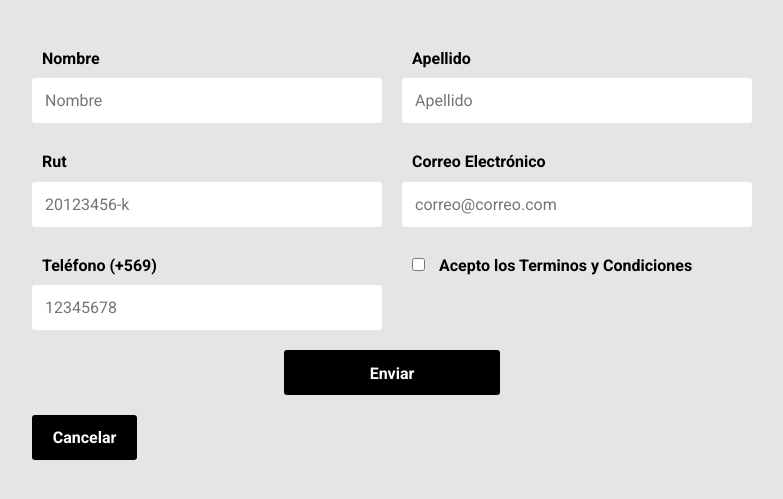
After one commit to Diegood07/Cinemac, a Django app: page /html/formulario/ in a window 1280 px wide. The commit adds this page. Shown: the top 499 px of the page, without its empty margins (248-1031 px from the left). Run offline with Django 4.2, Linux system fonts and the light colour scheme; some libraries are stand-ins or nearby versions.

Commit message:
añadiendo formulario

```diff
--- /dev/null
+++ b/pagina_clientes/static/css/formulario.css
@@ -0,0 +1,166 @@
+* {
+	box-sizing: border-box;
+}
+
+body {
+	font-family: 'Roboto', sans-serif;
+	background: #E5E5E5;
+}
+
+main {
+	max-width: 800px;
+	width: 90%;
+	margin: auto;
+	padding: 40px;
+}
+
+.formulario {
+	display: grid;
+	grid-template-columns: 1fr 1fr;
+	gap: 20px;
+}
+
+.formulario__label {
+	display: block;
+	font-weight: 700;
+	padding: 10px;
+	cursor: pointer;
+}
+
+.formulario__grupo-input {
+	position: relative;
+}
+
+.formulario__input {
+	width: 100%;
+	background: #fff;
+	border: 3px solid transparent;
+	border-radius: 3px;
+	height: 45px;
+	line-height: 45px;
+	padding: 0 40px 0 10px;
+	transition: .3s ease all;
+}
+
+.formulario__input:focus {
+	border: 3px solid #0075FF;
+	outline: none;
+	box-shadow: 3px 0px 30px rgba(163,163,163, 0.4);
+}
+
+.formulario__input-error {
+	font-size: 12px;
+	margin-bottom: 0;
+	display: none;
+}
+
+.formulario__input-error-activo {
+	display: block;
+}
+
+.formulario__validacion-estado {
+	position: absolute;
+	right: 10px;
+	bottom: 15px;
+	z-index: 100;
+	font-size: 16px;
+	opacity: 0;
+}
+
+.formulario__checkbox {
+	margin-right: 10px;
+}
+
+.formulario__grupo-terminos,
+.formulario__mensaje,
+.formulario__grupo-btn-enviar {
+	grid-column: span 2;
+}
+
+.formulario__mensaje {
+	height: 45px;
+	line-height: 45px;
+	background: #F66060;
+	padding: 0 15px;
+	border-radius: 3px;
+	display: none;
+}
+
+.formulario__mensaje-activo {
+	display: block;
+}
+
+.formulario__mensaje p {
+	margin: 0;
+}
+
+.formulario__grupo-btn-enviar {
+	display: flex;
+	flex-direction: column;
+	align-items: center;
+}
+
+.formulario__btn {
+	height: 45px;
+	line-height: 45px;
+	width: 30%;
+	background: #000;
+	color: #fff;
+	font-weight: bold;
+	border: none;
+	border-radius: 3px;
+	cursor: pointer;
+	transition: .1s ease all;
+	text-align: center;
+}
+
+.formulario__btn:hover {
+	box-shadow: 3px 0px 30px rgba(163,163,163, 1);
+}
+
+.formulario__mensaje-exito {
+	font-size: 14px;
+	color: #119200;
+	display: none;
+}
+
+.formulario__mensaje-exito-activo {
+	display: block;
+}
+
+/* ----- -----  Estilos para Validacion ----- ----- */
+.formulario__grupo-correcto .formulario__validacion-estado {
+	color: #1ed12d;
+	opacity: 1;
+}
+
+.formulario__grupo-incorrecto .formulario__label {
+	color: #bb2929;
+}
+
+.formulario__grupo-incorrecto .formulario__validacion-estado {
+	color: #bb2929;
+	opacity: 1;
+}
+
+.formulario__grupo-incorrecto .formulario__input {
+	border: 3px solid #bb2929;
+}
+
+
+/* ----- -----  Mediaqueries ----- ----- */
+@media screen and (max-width: 800px) {
+	.formulario {
+		grid-template-columns: 1fr;
+	}
+
+	.formulario__grupo-terminos,
+	.formulario__mensaje,
+	.formulario__grupo-btn-enviar {
+		grid-column: 1;
+	}
+
+	.formulario__btn {
+		width: 100%;
+	}
+}
--- /dev/null
+++ b/pagina_clientes/static/js/formulario.js
@@ -0,0 +1,83 @@
+const formulario = document.getElementById('formulario');
+const inputs = document.querySelectorAll('#formulario input');
+
+const expresiones = {
+	nombre: /^[a-zA-ZÀ-ÿ\s]{1,20}$/, // Letras y espacios, pueden llevar acentos.
+	apellido: /^[a-zA-ZÀ-ÿ\s]{1,20}$/, // Letras y espacios, pueden llevar acentos.
+	Rut: /^[0-9]{1,2}\.?[0-9]{3}\.?[0-9]{3}-[0-9kK]{1,2}$/, // Rut Chileno
+	correo: /^[a-zA-Z0-9_.+-]+@[a-zA-Z0-9-]+\.[a-zA-Z0-9-.]+$/,
+	telefono: /^\d{8}$/ // 8 numeros(chile).
+
+}
+
+
+const campos = {
+	nombre: false,
+	apellido: false,
+	Rut: false,
+	correo: false,
+	telefono: false
+}
+
+const validarFormulario = (e) => {
+	switch (e.target.name) {
+		case "nombre":
+			validarCampo(expresiones.nombre, e.target, 'nombre');
+		break;
+		case "apellido":
+			validarCampo(expresiones.apellido, e.target, 'apellido');
+		break;
+		case "Rut":
+			validarCampo(expresiones.Rut, e.target, 'Rut');
+		break;
+		case "correo":
+			validarCampo(expresiones.correo, e.target, 'correo');
+		break;
+		case "telefono":
+			validarCampo(expresiones.telefono, e.target, 'telefono');
+		break;
+	}
+}
+
+const validarCampo = (expresion, input, campo) => {
+	if(expresion.test(input.value)){
+		document.getElementById(`grupo__${campo}`).classList.remove('formulario__grupo-incorrecto');
+		document.getElementById(`grupo__${campo}`).classList.add('formulario__grupo-correcto');
+		document.querySelector(`#grupo__${campo} i`).classList.add('fa-check-circle');
+		document.querySelector(`#grupo__${campo} i`).classList.remove('fa-times-circle');
+		document.querySelector(`#grupo__${campo} .formulario__input-error`).classList.remove('formulario__input-error-activo');
+		campos[campo] = true;
+	} else {
+		document.getElementById(`grupo__${campo}`).classList.add('formulario__grupo-incorrecto');
+		document.getElementById(`grupo__${campo}`).classList.remove('formulario__grupo-correcto');
+		document.querySelector(`#grupo__${campo} i`).classList.add('fa-times-circle');
+		document.querySelector(`#grupo__${campo} i`).classList.remove('fa-check-circle');
+		document.querySelector(`#grupo__${campo} .formulario__input-error`).classList.add('formulario__input-error-activo');
+		campos[campo] = false;
+	}
+}
+
+inputs.forEach((input) => {
+	input.addEventListener('keyup', validarFormulario);
+	input.addEventListener('blur', validarFormulario);
+});
+
+formulario.addEventListener('submit', (e) => {
+	e.preventDefault();
+
+	const terminos = document.getElementById('terminos');
+	if(campos.nombre && campos.apellido && campos.Rut && campos.correo && campos.telefono && terminos.checked ){
+		formulario.reset();
+
+		document.getElementById('formulario__mensaje-exito').classList.add('formulario__mensaje-exito-activo');
+		setTimeout(() => {
+			document.getElementById('formulario__mensaje-exito').classList.remove('formulario__mensaje-exito-activo');
+		}, 5000);
+
+		document.querySelectorAll('.formulario__grupo-correcto').forEach((icono) => {
+			icono.classList.remove('formulario__grupo-correcto');
+		});
+	} else {
+		document.getElementById('formulario__mensaje').classList.add('formulario__mensaje-activo');
+	}
+});
--- /dev/null
+++ b/pagina_clientes/templates/html/formulario.html
@@ -0,0 +1,90 @@
+{% load static %}
+<!DOCTYPE html>
+<html lang="en">
+<head>
+	<meta charset="UTF-8">
+	<meta name="viewport" content="width=device-width, initial-scale=1.0">
+	<title>Formulario</title>
+	<link rel="stylesheet" href="https://necolas.github.io/normalize.css/8.0.1/normalize.css">
+	<link href="https://fonts.googleapis.com/css2?family=Roboto:wght@400;700&display=swap" rel="stylesheet">
+	<link rel="stylesheet" href="{% static 'css/formulario.css' %}">
+</head>
+<body>
+	<main>
+		<form action="" class="formulario" id="formulario">
+			<!-- Grupo: Nombre -->
+			<div class="formulario__grupo" id="grupo__nombre">
+				<label for="nombre" class="formulario__label">Nombre</label>
+				<div class="formulario__grupo-input">
+					<input type="text" class="formulario__input" name="nombre" id="nombre" placeholder="Nombre">
+					<i class="formulario__validacion-estado fas fa-times-circle"></i>
+				</div>
+				<p class="formulario__input-error">El Nombre solo puede contener letras.</p>
+			</div>
+
+			<!-- Grupo: Apellido -->
+			<div class="formulario__grupo" id="grupo__apellido">
+				<label for="apellido" class="formulario__label">Apellido</label>
+				<div class="formulario__grupo-input">
+					<input type="text" class="formulario__input" name="apellido" id="apellido" placeholder="Apellido">
+					<i class="formulario__validacion-estado fas fa-times-circle"></i>
+				</div>
+				<p class="formulario__input-error">El Apellido solo puede contener letras.</p>
+			</div>
+
+			<!-- Grupo: Rut -->
+			<div class="formulario__grupo" id="grupo__Rut">
+				<label for="Rut" class="formulario__label">Rut</label>
+				<div class="formulario__grupo-input">
+					<input type="text" class="formulario__input" name="Rut" id="Rut" placeholder="20123456-k">
+					<i class="formulario__validacion-estado fas fa-times-circle"></i>
+				</div>
+				<p class="formulario__input-error">Ingrese el rut sin puntos, con guión.</p>
+			</div>
+
+			<!-- Correo Electronico -->
+			<div class="formulario__grupo" id="grupo__correo">
+				<label for="correo" class="formulario__label">Correo Electrónico</label>
+				<div class="formulario__grupo-input">
+					<input type="email" class="formulario__input" name="correo" id="correo" placeholder="correo@correo.com">
+					<i class="formulario__validacion-estado fas fa-times-circle"></i>
+				</div>
+				<p class="formulario__input-error">El correo solo puede contener letras, numeros, puntos, guiones y guion bajo.</p>
+			</div>
+
+			<!-- Grupo: Teléfono -->
+			<div class="formulario__grupo" id="grupo__telefono">
+				<label for="telefono" class="formulario__label">Teléfono (+569)</label>
+				<div class="formulario__grupo-input">
+					<input type="text" class="formulario__input" name="telefono" id="telefono" placeholder="12345678">
+					<i class="formulario__validacion-estado fas fa-times-circle"></i>
+				</div>
+				<p class="formulario__input-error">El teléfono solo puede contener numeros y el maximo son 9 dígitos.</p>
+			</div>
+
+			<!-- Grupo: Terminos y Condiciones -->
+			<div class="formulario__grupo" id="grupo__terminos">
+				<label class="formulario__label">
+					<input class="formulario__checkbox" type="checkbox" name="terminos" id="terminos">
+					Acepto los Terminos y Condiciones
+				</label>
+			</div>
+
+			<div class="formulario__grupo formulario__grupo-btn-enviar">
+				<button type="submit" class="formulario__btn">Enviar</button>
+				<p class="formulario__mensaje-exito" id="formulario__mensaje-exito">Formulario enviado exitosamente!</p>
+			</div>
+
+			<a href="{% url 'formulario' %}" class="formulario__btn" style="text-decoration: none;">Cancelar</a>
+
+
+
+		</form>
+
+
+	</main>
+
+	<script src="{% static 'js/formulario.js' %}"></script>
+	<script src="https://kit.fontawesome.com/2c36e9b7b1.js" crossorigin="anonymous"></script>
+</body>
+</html>
--- a/pagina_clientes/urls.py
+++ b/pagina_clientes/urls.py
@@ -10,4 +10,5 @@ urlpatterns = [
     path('html/preventas/',views.preventas,name='preventas'),
     path('html/signup/',views.signup,name='signup'),
     path('html/inicio/',views.inicio,name='inicio'),
+    path('html/formulario/',views.formulario,name='formulario'),
 ]
--- a/pagina_clientes/views.py
+++ b/pagina_clientes/views.py
@@ -1,6 +1,8 @@
 from django.shortcuts import render,redirect
 from django.contrib.auth import authenticate, login
 from .models import Usuario
+from django.shortcuts import redirect
+
 
 # Create your views here.
 
@@ -12,6 +14,9 @@ def cartelera(request):
 
 def inicio(request):
     return render(request,'html/inicio.html')
+
+def formulario(request):
+    return render(request,'html/formulario.html')
 
 def login(request):
     if request.method == "POST":
```
Also changed, not shown: pagina_clientes/templates/html/preventas.html (+5 -33 lines).
